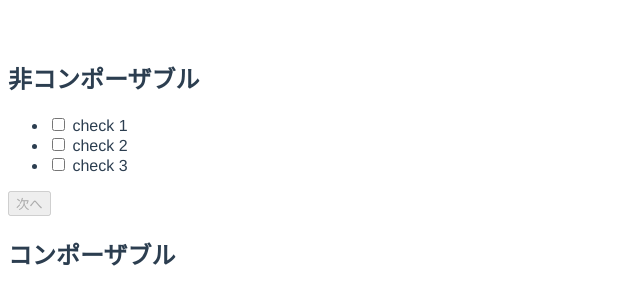
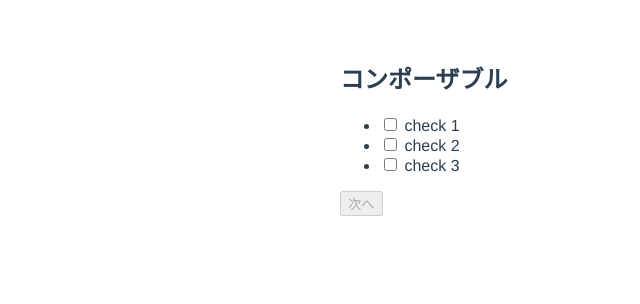
Before and after one commit to Crayfisher-zari/vue-composable-component, a Vue app: page / in a window 1280 px wide. Shown: the top 304 px of the page, without its empty margins (0-640 px from the left). Built offline with nearby package versions, Linux system fonts and the light colour scheme.

Commit message:
コンポーザブル化

```diff
--- a/src/App.vue
+++ b/src/App.vue
@@ -1,30 +1,20 @@
 <script setup lang="ts">
 import { computed, ref } from "vue";
 import Checks from "./components/Checks.vue";
+import { useChecks } from "./composables/useChecks";
 
-const checkList = ref([false, false, false]);
-const labels = ["check 1", "check 2", "check 3"];
-const handleCheck = (index: number) => {
-  checkList.value[index] = !checkList.value[index];
-};
-
-const isAllChecked = computed(() => {
-  return checkList.value.every((item) => item);
-});
+// コンポーザブル
+const { isAllChecked: isAllChecked, UseChecksComponent } = useChecks();
 </script>
 
 <template>
   <section>
-    <h1>非コンポーザブル</h1>
+    <h1>コンポーザブル</h1>
     <div>
-      <Checks :check-list="checkList" :labels="labels" :onCheck="handleCheck" />
+      <UseChecksComponent />
     </div>
     <button :disabled="!isAllChecked">次へ</button>
   </section>
-  <section>
-    <h1>コンポーザブル</h1>
-  </section>
-
 </template>
 
 <style>
@@ -35,4 +25,8 @@ const isAllChecked = computed(() => {
   color: #2c3e50;
   margin-top: 60px;
 }
+section {
+  max-width: 600px;
+  margin: 0 auto;
+}
 </style>
--- a/src/composables/useChecks.ts
+++ b/src/composables/useChecks.ts
@@ -1,4 +1,5 @@
-import { computed, h, ref } from "vue";
+import { computed, defineComponent, h, ref } from "vue";
+import Checks from "../components/Checks.vue";
 
 export const useChecks = () => {
   const checkList = ref([false, false, false]);
@@ -10,6 +11,9 @@ export const useChecks = () => {
     return checkList.value.every((item) => item);
   });
 
-  const ChecksComponent = h()
+  const render = () =>
+    h(Checks, { checkList: checkList.value, labels, onCheck: handleCheck });
+  const UseChecksComponent = defineComponent({ render });
 
+  return { isAllChecked, UseChecksComponent };
 };
```
Also changed, not shown: src/components/Checks.vue (+9 -1 lines).
